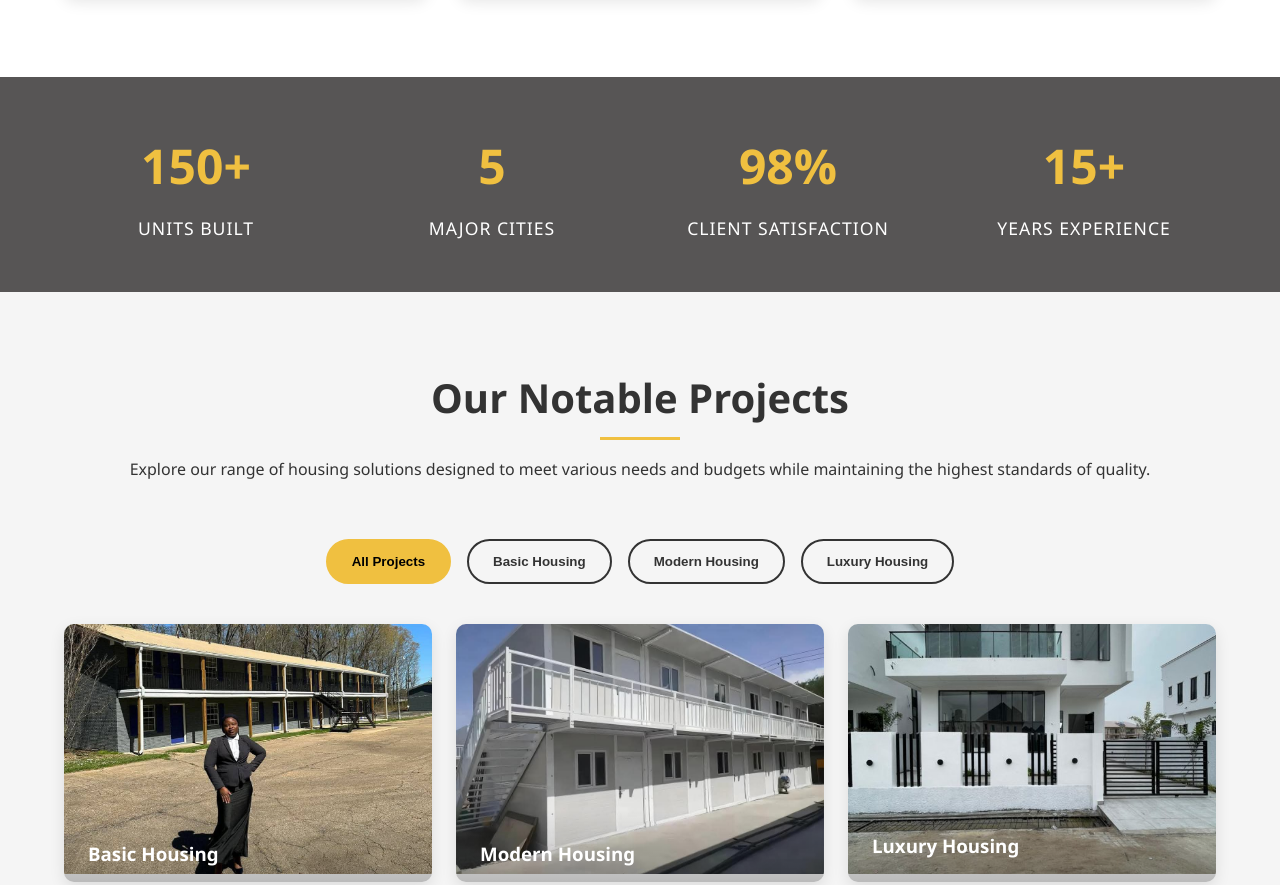
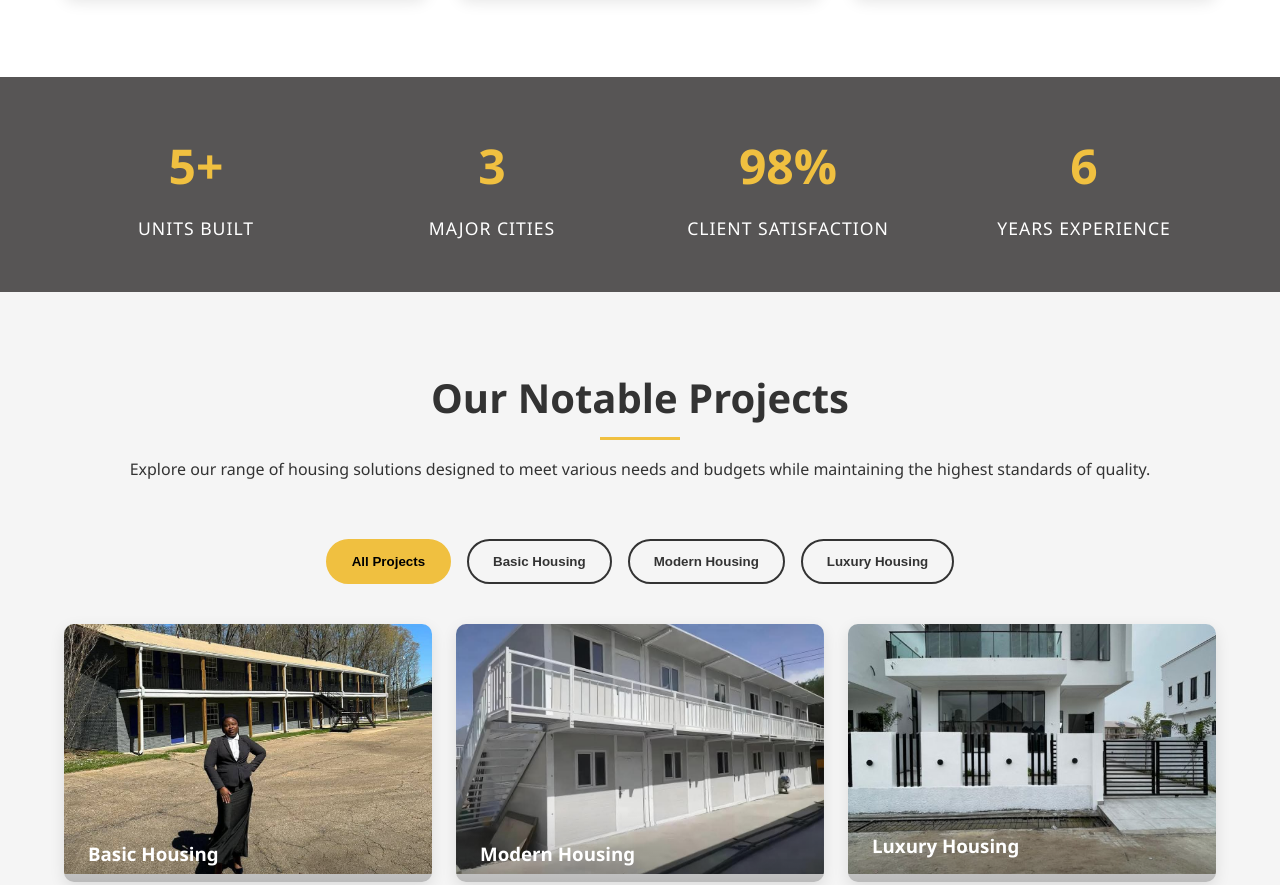
Before and after one commit to enzotoms/Evolution-Global-Builders, a plain HTML site: page index.html in a window 1280 px wide. Shown: the part 1341-2226 px from the top of the page. Drawn offline with Linux system fonts and the light colour scheme.

Commit message:
Update index.html

```diff
--- a/index.html
+++ b/index.html
@@ -5,6 +5,7 @@
   <meta name="viewport" content="width=device-width, initial-scale=1.0" />
   <link rel="icon" type="image/jpg" href="img/logo.jpg">
   <title>Evolution Global Builders | Premium Affordable Housing</title>
+    <link href="https://fonts.googleapis.com/css2?family=Montserrat:wght@400;600;700&display=swap" rel="stylesheet">
   <link rel="stylesheet" href="styles.css" />
   <script src="https://cdnjs.cloudflare.com/ajax/libs/font-awesome/6.4.0/js/all.min.js"></script>
 
@@ -85,11 +86,11 @@
     <div class="container">
       <div class="stats-content">
         <div class="stat-item">
-          <div class="stat-number">150+</div>
+          <div class="stat-number">5+</div>
           <div class="stat-text">Units Built</div>
         </div>
         <div class="stat-item">
-          <div class="stat-number">5</div>
+          <div class="stat-number">3</div>
           <div class="stat-text">Major Cities</div>
         </div>
         <div class="stat-item">
@@ -97,7 +98,7 @@
           <div class="stat-text">Client Satisfaction</div>
         </div>
         <div class="stat-item">
-          <div class="stat-number">15+</div>
+          <div class="stat-number">6</div>
           <div class="stat-text">Years Experience</div>
         </div>
       </div>
@@ -268,7 +269,7 @@
             </div>
             <div class="contact-text">
               <h3>Our Location</h3>
-              <p>lot 23 World trad Business centre, 1 Akpakpava by Dawson junction, Benin city, Edo state.</p>
+              <p>Slot 23 World trade Business centres, #1 Dawson road by Akpakpava junction, Benin city, Edo state.</p>
             </div>
           </div>
           <div class="contact-item">
```
